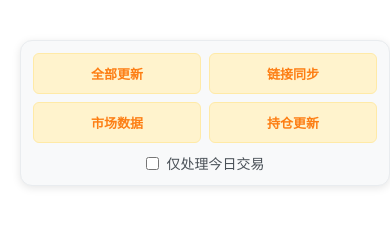
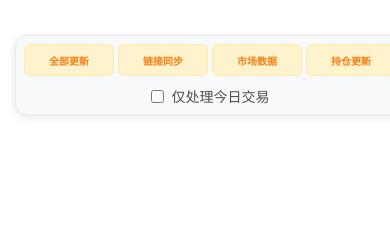
Before and after one commit to YiZhiYuanYuan-qyy/fund_sync, a plain HTML site: page public/index.html in a window 390 px wide. Drawn offline with Linux system fonts and the light colour scheme.

Commit message:
修复按钮布局：四个按钮一排，彻底解决左右滑动问题
- 将按钮布局改为 flex 一行显示：四个按钮并排
- 调整按钮样式：
  - 使用 flex: 1 平均分配宽度
  - 减小 padding 和字体，确保四个按钮能在一行显示
  - 添加 overflow-x: hidden 防止水平滚动
- 优化容器尺寸：
  - 使用 width: 100% 自适应屏幕宽度
  - max-width: 600px 确保有足够空间容纳四个按钮
- 更新响应式设计：
  - 600px 以下：适当缩小间距和字体
  - 480px 以下：进一步优化小屏显示
- 彻底解决左右滑动问题，确保所有内容都在视窗内

```diff
--- a/public/index.html
+++ b/public/index.html
@@ -18,33 +18,33 @@
             background: #f8f9fa;
             border: 1px solid #e9ecef;
             border-radius: 12px;
-            padding: 14px;
+            padding: 12px;
             box-shadow: 0 2px 8px rgba(0, 0, 0, 0.1);
-            max-width: 500px;
-            min-width: 320px;
+            width: 100%;
+            max-width: 600px;
             margin: 0 auto;
             box-sizing: border-box;
         }
         .button-grid {
-            display: grid;
-            grid-template-columns: repeat(2, 1fr);
-            gap: 12px;
+            display: flex;
+            gap: 8px;
             margin-bottom: 10px;
             width: 100%;
+            overflow-x: hidden;
         }
         .mode-button {
-            padding: 12px 8px;
+            padding: 8px 4px;
             background: #fff3cd;
             color: #fd7e14;
             border: 1px solid #ffeaa7;
             border-radius: 6px;
-            font-size: 14px;
+            font-size: 12px;
             font-weight: 600;
             cursor: pointer;
             transition: all 0.2s;
             text-align: center;
-            width: 100%;
-            min-height: 44px;
+            flex: 1;
+            min-height: 40px;
             white-space: nowrap;
             overflow: hidden;
             text-overflow: ellipsis;
@@ -99,33 +99,33 @@
         }
 
         /* 响应式设计 */
-        @media (max-width: 480px) {
+        @media (max-width: 600px) {
             .container {
-                margin: 10px;
-                padding: 12px;
-            }
-            .button-grid {
-                gap: 8px;
-            }
-            .mode-button {
-                padding: 10px 6px;
-                font-size: 13px;
-                min-height: 40px;
-            }
-        }
-
-        @media (max-width: 360px) {
-            .container {
-                margin: 5px;
+                margin: 8px;
                 padding: 10px;
             }
             .button-grid {
                 gap: 6px;
             }
             .mode-button {
-                padding: 8px 4px;
-                font-size: 12px;
+                padding: 6px 2px;
+                font-size: 11px;
                 min-height: 36px;
+            }
+        }
+
+        @media (max-width: 480px) {
+            .container {
+                margin: 5px;
+                padding: 8px;
+            }
+            .button-grid {
+                gap: 4px;
+            }
+            .mode-button {
+                padding: 5px 1px;
+                font-size: 10px;
+                min-height: 32px;
             }
         }
     </style>
```
